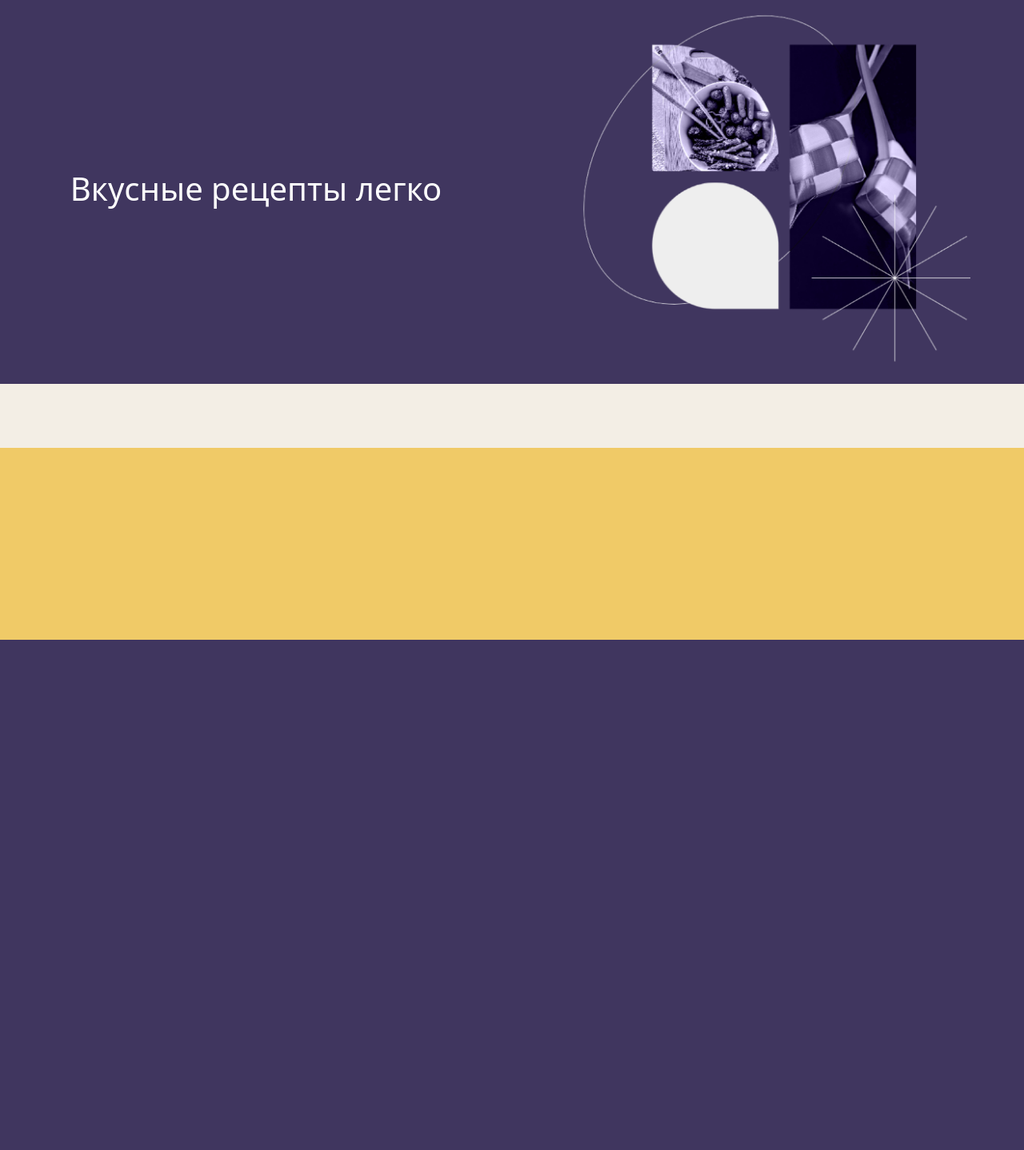
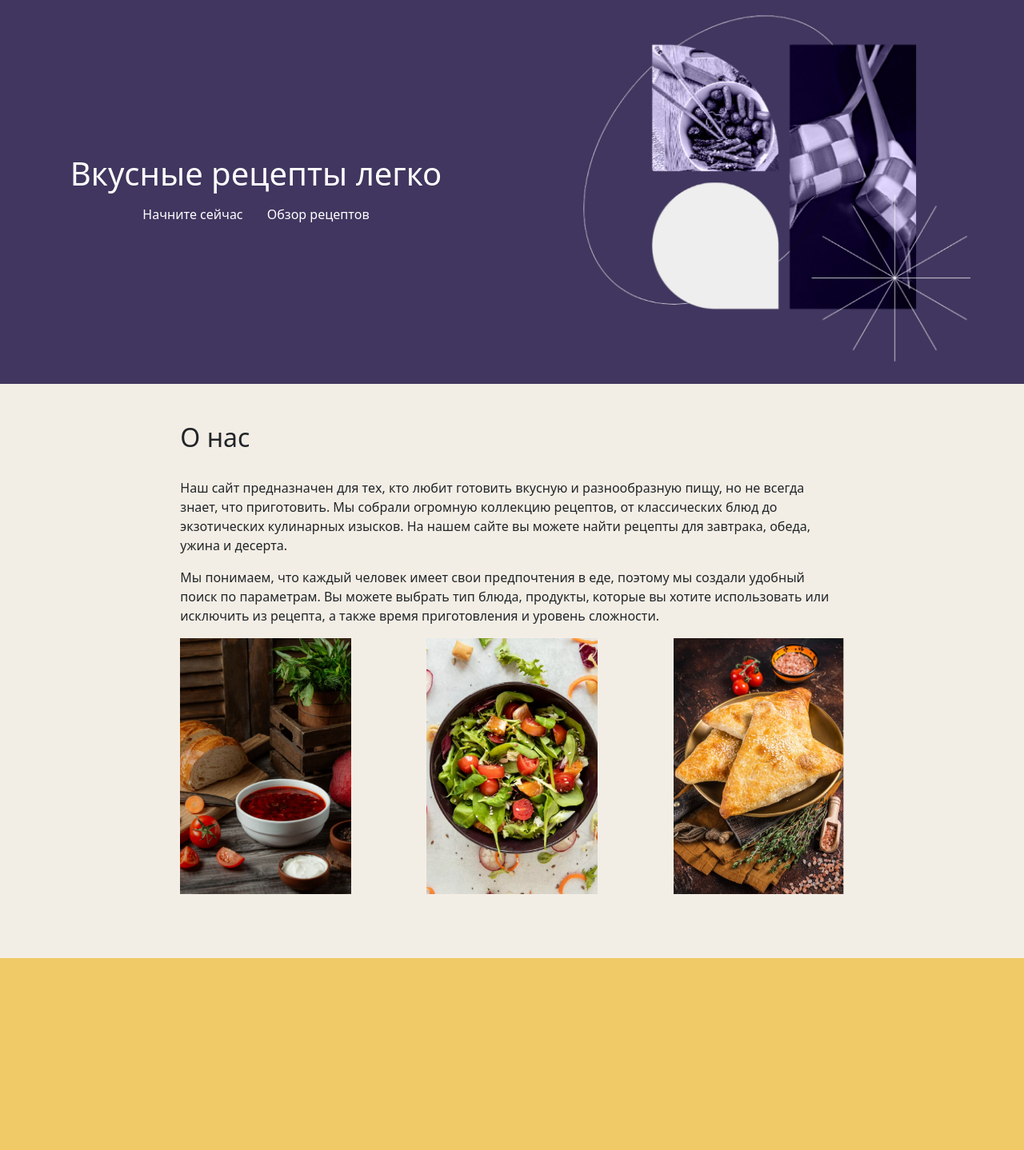
Before and after one commit to fluke8/summer-practice-django-bootstrap, a Django app: page /about in a window 1280 px wide. Shown: the part 56-1494 px from the top of the page at 80% size. Before the commit the page ends 856 px from the top, so only its background shows below. Run offline with Django 3.2, Linux system fonts and the light colour scheme.

Commit message:
работа идет. не мешать

```diff
--- a/mysite/main/templates/main/about.html
+++ b/mysite/main/templates/main/about.html
@@ -7,12 +7,31 @@
 {% block content %}
 <div class="container-fluid about-top-block">
     <div class="row">
-            <div class="col-6">
+        <div class="col-6 flex-column">
             <h1>Вкусные рецепты легко</h1>
+            <div class="about-btn-block">
+                <button class="btn">Начните сейчас</button>
+                <button class="btn">Обзор рецептов</button>
+            </div>
         </div>
         <div class="col-6 image-about-block">
             <img src="{% static 'images/about-image.png' %}" alt="" class="about-image">
         </div>
     </div>
 </div>
+<div class="container mt-5 col-xxl-6 col-xl-8 col-lg-8 col-md-10 col-sm-12">
+    <h2>О нас</h2>
+    <br>
+    <p>Наш сайт предназначен для тех, кто любит готовить вкусную и разнообразную пищу, но не всегда знает, что
+        приготовить. Мы собрали огромную коллекцию рецептов, от классических блюд до экзотических кулинарных изысков. На
+        нашем сайте вы можете найти рецепты для завтрака, обеда, ужина и десерта.</p>
+    <p>Мы понимаем, что каждый человек имеет свои предпочтения в еде, поэтому мы создали удобный поиск по параметрам. Вы
+        можете выбрать тип блюда, продукты, которые вы хотите использовать или исключить из рецепта, а также время
+        приготовления и уровень сложности.</p>
+    <div class="row flex-row h-3 images-row justify-content-between">
+        <img src="{% static 'images/food-img-1.png' %}" alt="">
+        <img src="{% static 'images/food-img-2.png' %}" alt="">
+        <img src="{% static 'images/food-img-3.png' %}" alt="">
+    </div>
+</div>
 {% endblock %}
--- a/mysite/main/templates/main/base.html
+++ b/mysite/main/templates/main/base.html
@@ -12,7 +12,7 @@
 </head>
 <body>
 
-<nav class="navbar sticky-top navbar-expand-lg">
+<nav class="navbar navbar-dark sticky-top navbar-expand-lg">
     <div class="container-fluid">
         <a class="navbar-brand" href="{% url 'home' %}">Рецепты</a>
         <button class="navbar-toggler" type="button" data-bs-toggle="collapse" data-bs-target="#navbarNavAltMarkup"
--- a/mysite/static/styles/style.css
+++ b/mysite/static/styles/style.css
@@ -33,7 +33,8 @@ body{
 }
 
 .card-wrapper {
-    justify-content: center;
+    justify-content: start;
+    width: fit-content;
 }
 
 .account-img {
@@ -55,6 +56,8 @@ a {
 
 .card {
     width: 18rem;
+    justify-self: left;
+    margin: 10px!important;
 }
 
 .card a:hover {
@@ -222,6 +225,7 @@ nav a:hover{
 
 .about-top-block .row > div{
     max-height: 100%;
+    max-width: 100%;
     display: flex;
     color: white;
     justify-content: center;
@@ -231,8 +235,41 @@ nav a:hover{
 
 .about-top-block img{
     max-height: 100%;
+    max-width: 100%;
 }
 
 .btn-primary{
     background-color: #0F7173;
 }
+
+.that-form-with-arrow{
+    float: left;
+}
+
+.that-form-with-arrow::after{
+    display: none;
+}
+
+.block{
+    display: inline-block;
+}
+
+.about-btn-block button{
+    color: white;
+    background-color: inherit;
+    transition: color .15s ease-in-out,background-color .15s ease-in-out,border-color .15s ease-in-out;
+}
+
+.about-btn-block button:hover{
+    color: grey;
+}
+
+.images-row{
+    height: 20rem;
+    align-content: start;
+}
+
+.images-row img{
+    max-height: 100%;
+    width: auto;
+}
```
Also changed, not shown: mysite/main/templates/main/index.html (+7 -4 lines), mysite/db.sqlite3, mysite/media/img/ozero_gory_derevia_129959_1920x1080.jpg (added), mysite/static/images/food-img-1.png (added), mysite/static/images/food-img-2.png (added), mysite/static/images/food-img-3.png (added). Lines whose indentation alone changed are shown as unchanged.
